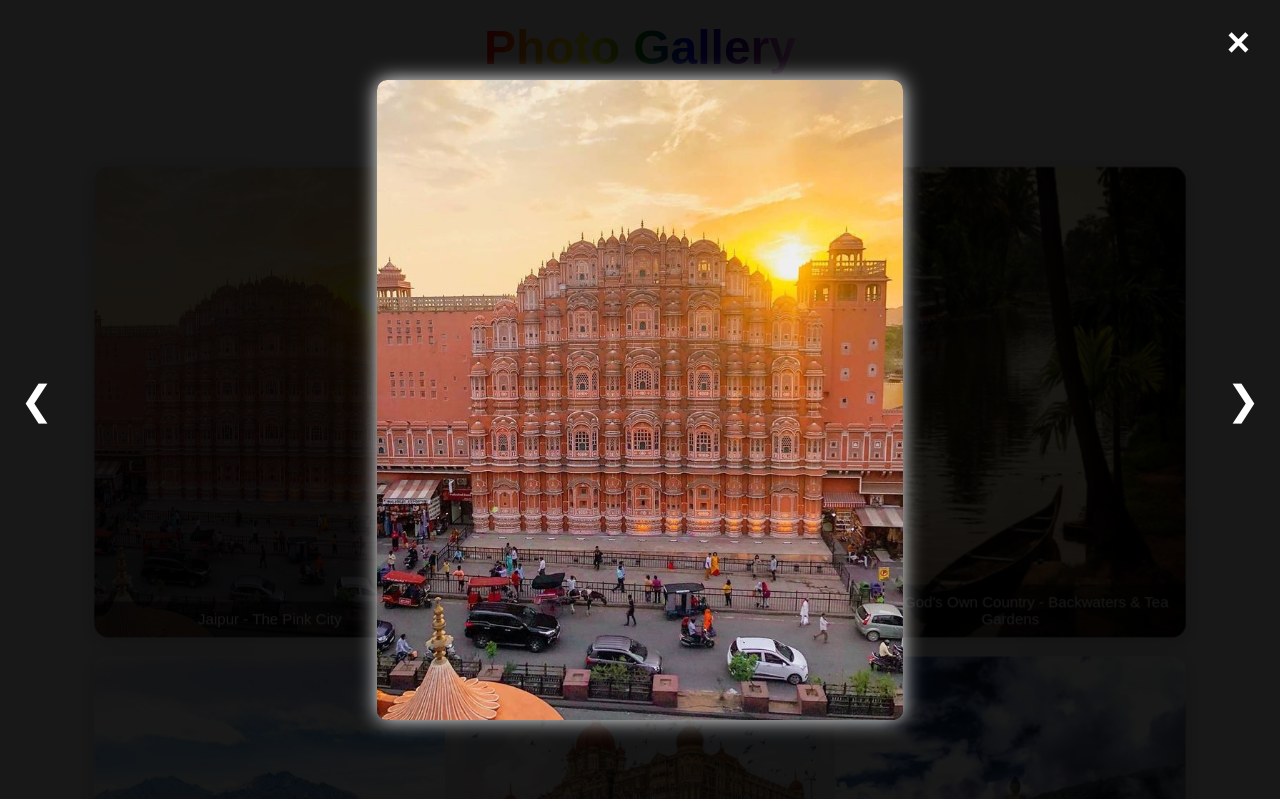
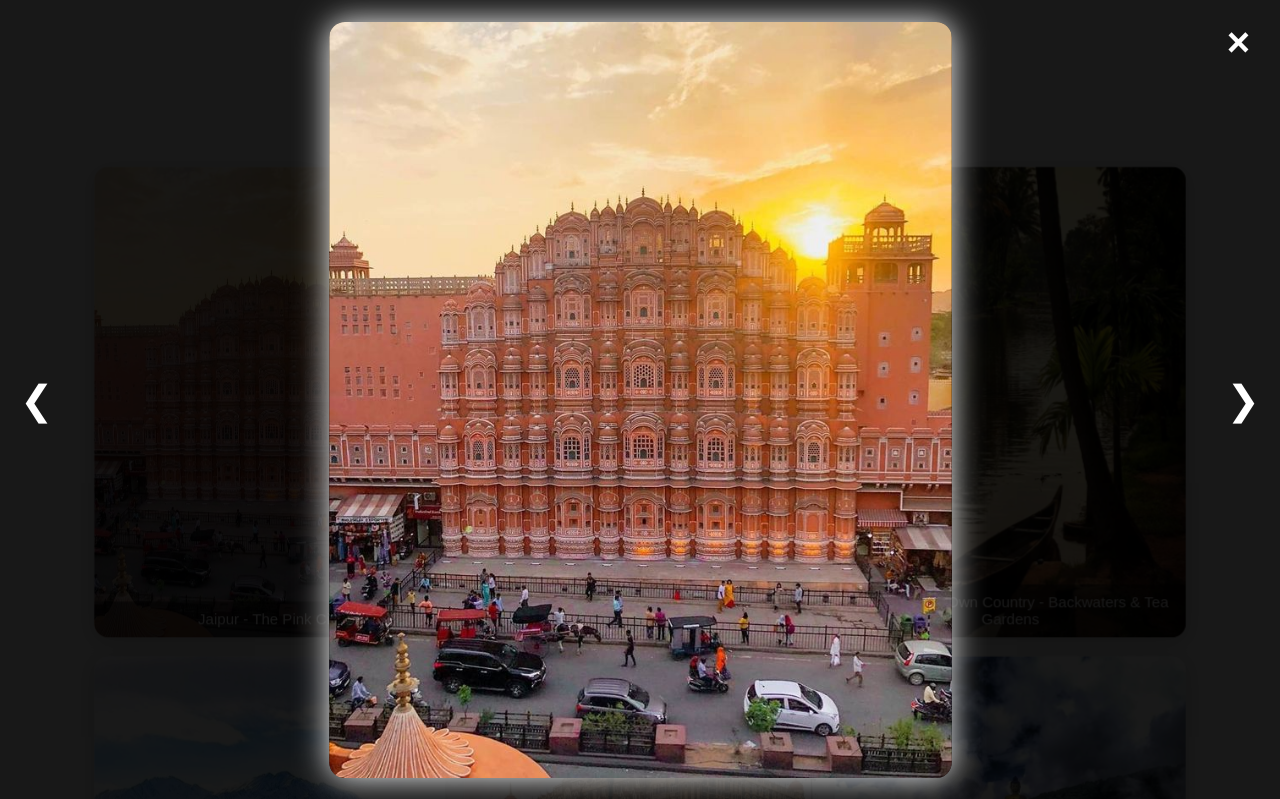
Before and after one commit to Roshni03patil/image-gallery, a plain HTML site: page index.html in a window 1280 px wide. Both pictures are taken after a click on the picture 269 px from the left and 402 px from the top of the page. Shown: the top 799 px of the page. Drawn offline with Linux system fonts and the light colour scheme.

Commit message:
Update style.css

```diff
--- a/style.css
+++ b/style.css
@@ -92,11 +92,18 @@ body {
 }
 
 .lightbox-content {
-  max-width: 90%;
-  max-height: 80%;
-  border-radius: 10px;
-  box-shadow: 0 0 20px #fff;
+  max-width: 95vw;
+  max-height: 90vh;
+  border-radius: 15px;
+  box-shadow: 0 0 30px #fff;
+  object-fit: contain;
 }
+
+.lightbox-content {
+  transition: transform 0.3s ease;
+  transform: scale(1.05);
+}
+
 
 .close {
   position: absolute;
```
